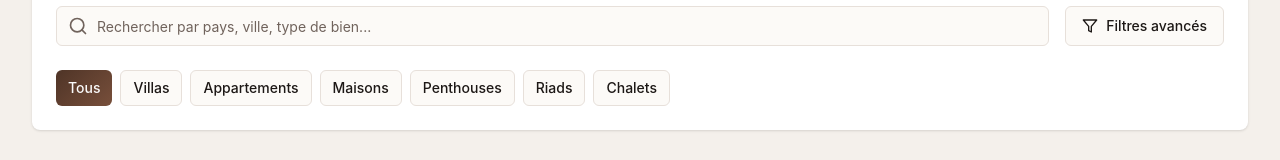
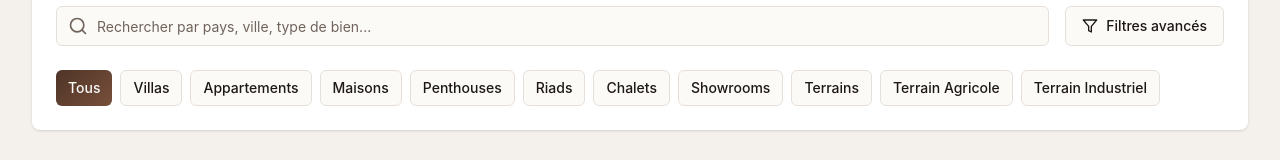
Before and after one commit to Babacar29/immo_project, a React (Vite) app: page /properties in a window 1280 px wide. Shown: the part 274-434 px from the top of the page. Built offline with nearby package versions, Linux system fonts and the light colour scheme; no server answers; the database is empty.

Commit message:
feat: add new property categories

```diff
--- a/src/components/AddPropertyForm.jsx
+++ b/src/components/AddPropertyForm.jsx
@@ -416,6 +416,8 @@ const AddPropertyForm = ({ onSuccess, propertyToEdit }) => {
               <SelectItem value="penthouse">Penthouse</SelectItem>
               <SelectItem value="riad">Riad</SelectItem>
               <SelectItem value="chalet">Chalet</SelectItem>
+              <SelectItem value="showroom">Showroom</SelectItem>
+              <SelectItem value="terrain">Terrain</SelectItem>
               <SelectItem value="agricultural_land">Terrain Agricole</SelectItem>
               <SelectItem value="industrial_land">Terrain industriel</SelectItem>
             </SelectContent>
--- a/src/pages/ContactPage.jsx
+++ b/src/pages/ContactPage.jsx
@@ -51,7 +51,7 @@ const ContactPage = () => {
   const contactInfo = [
     { icon: Phone, title: "Hotline internationale", details: "+221 71 032 66 71", description: "Support multilingue" },
     { icon: Mail, title: "Email", details: "contact@nomadimmo.org", description: "Réponse sous 24h" },
-    { icon: MapPin, title: "Adresse", details: "Présence mondiale", description: "Bureaux à Dakar, Paris, New York" },
+    { icon: MapPin, title: "Adresse", details: "Présence Nationale", description: "Bureaux à Dakar, Petite Côte" },
     { icon: Clock, title: "Horaires", details: "24h/24, 7j/7", description: "Nous suivons le soleil" }
   ];
 
--- a/src/pages/HomePage.jsx
+++ b/src/pages/HomePage.jsx
@@ -254,6 +254,8 @@ const HomePage = () => {
                         <SelectItem value="penthouse">Penthouse</SelectItem>
                         <SelectItem value="riad">Riad</SelectItem>
                         <SelectItem value="chalet">Chalet</SelectItem>
+                        <SelectItem value="showroom">Showroom</SelectItem>
+                        <SelectItem value="terrain">Terrain</SelectItem>
                       </SelectContent>
                     </Select>
                   </div>
--- a/src/pages/PropertiesPage.jsx
+++ b/src/pages/PropertiesPage.jsx
@@ -73,6 +73,10 @@ const PropertiesPage = () => {
     { id: 'penthouse', label: 'Penthouses' },
     { id: 'riad', label: 'Riads' },
     { id: 'chalet', label: 'Chalets' },
+    { id: 'showroom', label: 'Showrooms' },
+    { id: 'terrain', label: 'Terrains' },
+    { id: 'agricultural_land', label: 'Terrain Agricole' },
+    { id: 'industrial_land', label: 'Terrain Industriel' },
   ];
 
   const handleFavoriteToggle = async (propertyId, isFavorited) => {
```
